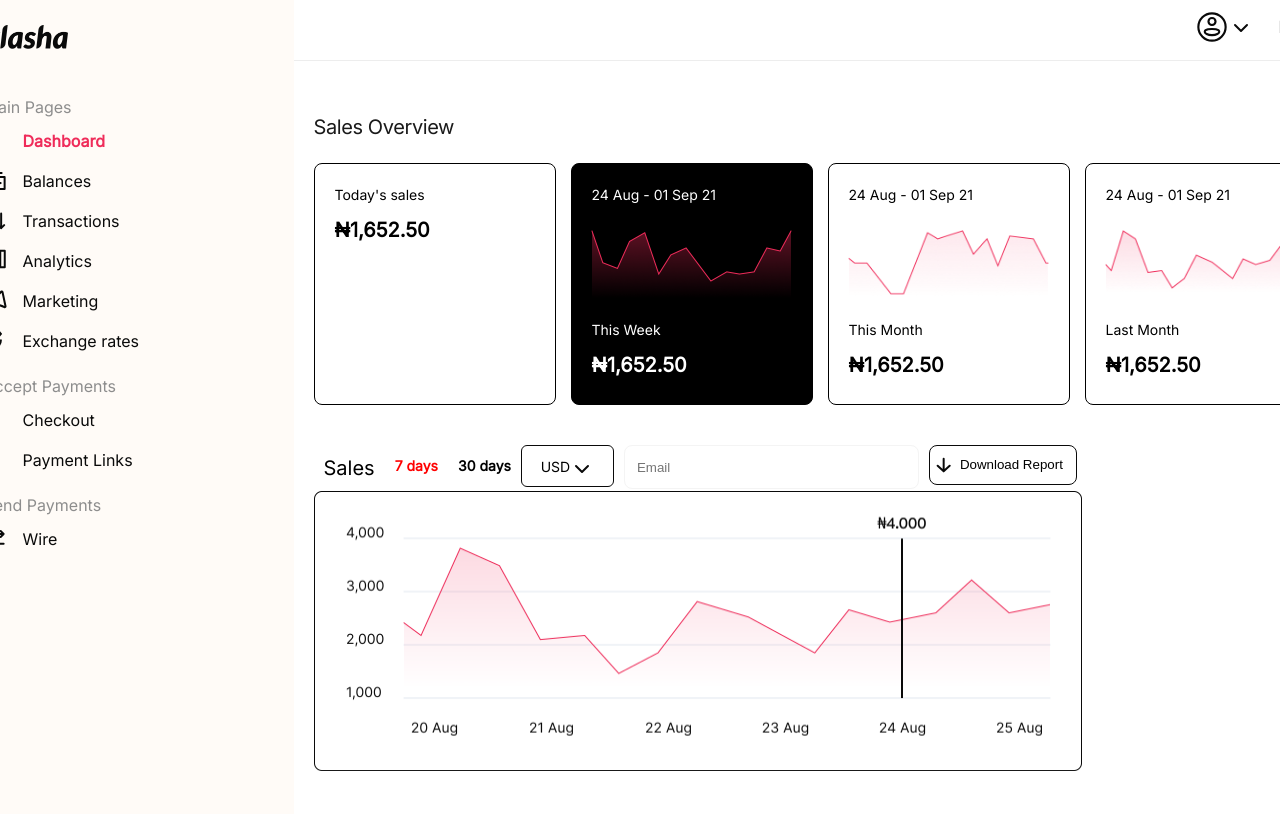
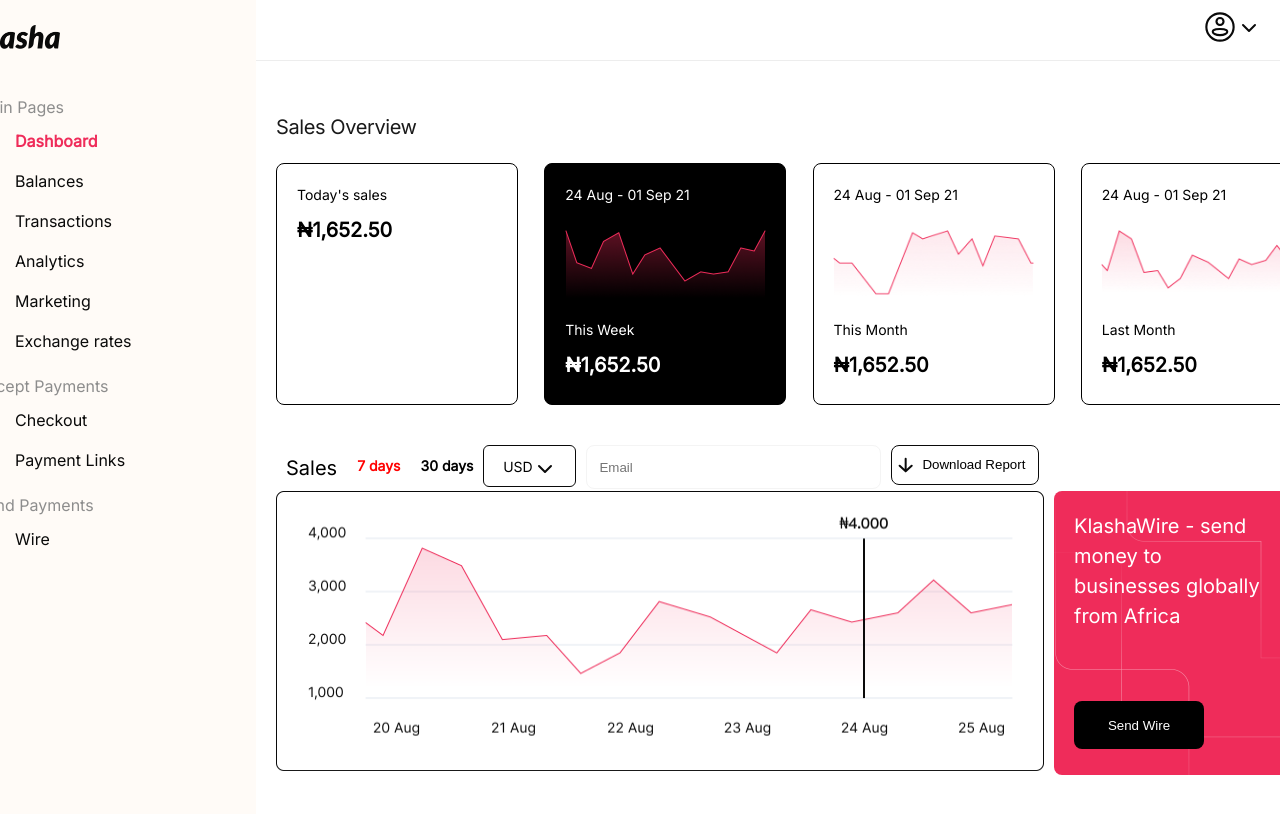
Before and after one commit to w3bh4ck/dashboard, a React (Vite) app: page / in a window 1280 px wide. Shown: the top 814 px of the page. Built offline with nearby package versions, Linux system fonts and the light colour scheme.

Commit message:
Feat_: Added a dummy CTA button on dashboard

```diff
--- a/src/containers/Navigation/SideBar.tsx
+++ b/src/containers/Navigation/SideBar.tsx
@@ -52,7 +52,7 @@ const StyledNavbar = styled.div`
   padding-right: 30px;
   padding-left: 50px;
   background-color: #fffbf7;
-  width: 280px;
+  width: 250px;
   height: 100vh;
   font-family: "inter";
   .section-header {
--- a/src/pages/Dashboard/Dashboard.tsx
+++ b/src/pages/Dashboard/Dashboard.tsx
@@ -62,7 +62,13 @@ const Dashboard = () => {
             </div>
           </div>
         </StyledDashboardReport>
-        <ReportChart />
+        <div className="report">
+          <ReportChart />
+          <StyledCta>
+            <p>KlashaWire - send money to businesses globally from Africa</p>
+            <button>Send Wire</button>
+          </StyledCta>
+        </div>
       </StyledMain>
     </PageWrapper>
   );
@@ -72,6 +78,9 @@ export default Dashboard;
 
 const StyledMain = styled.main`
   padding: 20px;
+  .report {
+    display: flex;
+  }
   .page-title {
     color: #1a1a1a;
     font-size: 20px;
@@ -173,3 +182,31 @@ const StyledButton = styled.button`
   justify: center;
   padding-top: 11px;
 `;
+
+const StyledCta = styled.div`
+  width: 280px;
+  height: 284px;
+  border-radius: 8px;
+  background-image: url("/assets/pattern-bg.png");
+  background-size: cover;
+  background-position: center;
+  margin-left: 10px;
+  & p {
+    margin: 20px;
+    width: 190px;
+    color: #fff;
+    font-size: 20px;
+    font-weight: 500;
+  }
+
+  & button {
+    margin-top: 50px;
+    margin-left: 20px;
+    border: none;
+    border-radius: 8px;
+    height: 48px;
+    width: 130px;
+    background-color: #000;
+    color: #fff;
+  }
+`;
```
